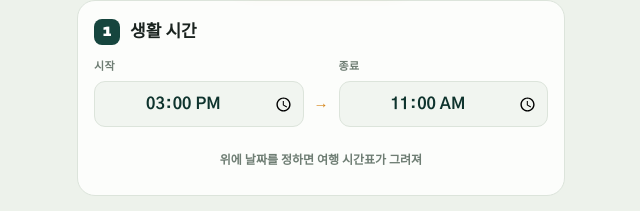
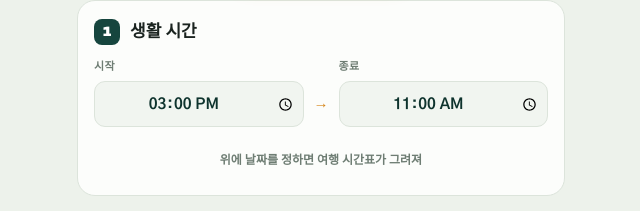
Before and after one commit to loyalmir/MT, a plain HTML site: page index.html in a window 1280 px wide. Shown: the part 273-484 px from the top of the page, 319-959 px from the left. Drawn offline with Linux system fonts and the light colour scheme.

Commit message:
Update index.html

```diff
--- a/index.html
+++ b/index.html
@@ -104,9 +104,9 @@
   .time-field{flex:1 1 0;min-width:0;}
   .time-field label{display:block;font-size:11px;color:var(--muted);font-weight:700;margin-bottom:6px;letter-spacing:.5px;}
   .time-field input{
-    width:100%;height:46px;background:#F1F5F0;border:1px solid var(--line);border-radius:11px;
-    padding:0 8px;font-family:'Gothic A1';font-size:16px;font-weight:700;color:var(--pine-deep);
-    outline:none;text-align:center;
+    width:100%;min-width:0;height:46px;background:#F1F5F0;border:1px solid var(--line);border-radius:11px;
+    padding:0 6px;font-family:'Gothic A1';font-size:15px;font-weight:700;color:var(--pine-deep);
+    outline:none;text-align:center;box-sizing:border-box;
   }
   /* iOS/아이패드 native 타임픽커 값 가운데 정렬 (박스 밖으로 나가는 것 방지) */
   .time-field input::-webkit-date-and-time-value{text-align:center;margin:0;}
```
